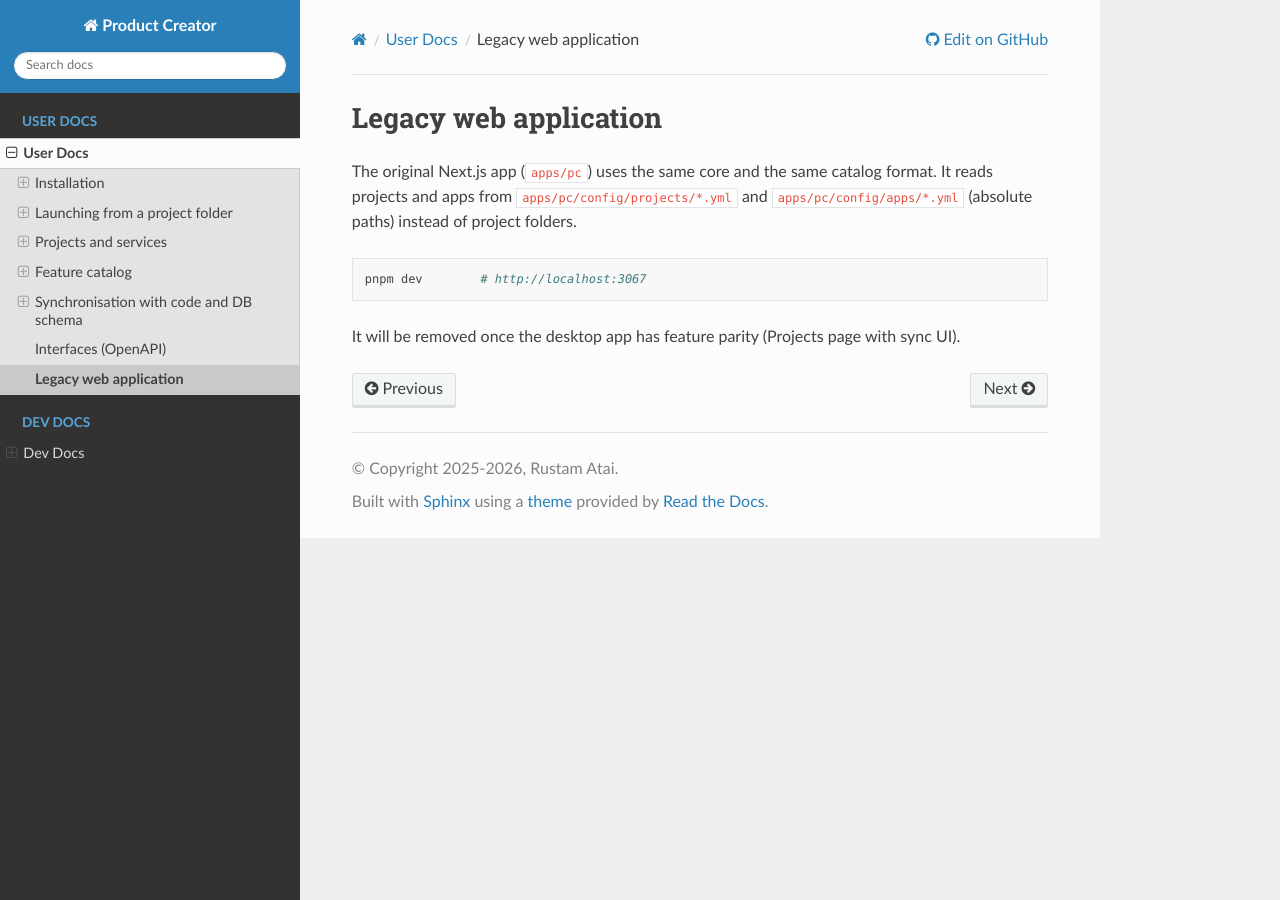
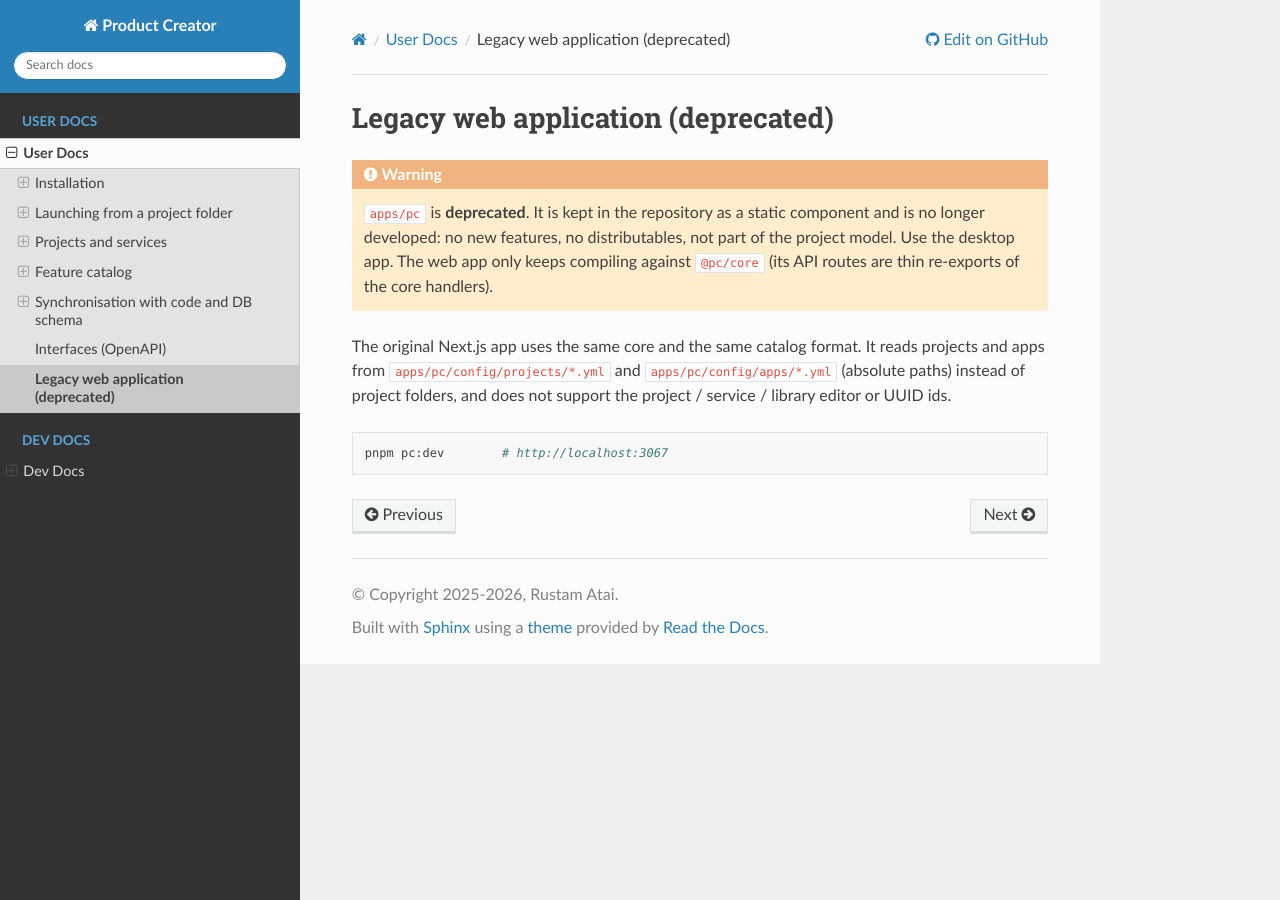
Before and after one commit to atai/product-creator, a Sphinx documentation site: the page built from docs/source/user-guide/web-app.rst, in a window 1280 px wide. Built offline with Sphinx 7.4.7 and the Read the Docs theme 3.1.0, drawn with Linux system fonts in a browser that asks for light colours.

Commit message:
PRODUCTCREATOR-15: mark apps/pc as deprecated static component
- README, package.json (deprecated flag) and docs warning
- root dev/build/start scripts now run the desktop app; legacy web app via pnpm pc:dev / pc:build

```diff
--- a/docs/source/user-guide/web-app.rst
+++ b/docs/source/user-guide/web-app.rst
@@ -1,12 +1,17 @@
-Legacy web application
-======================
+Legacy web application (deprecated)
+===================================
 
-The original Next.js app (``apps/pc``) uses the same core and the same catalog format. It reads
-projects and apps from ``apps/pc/config/projects/*.yml`` and ``apps/pc/config/apps/*.yml`` (absolute
-paths) instead of project folders.
+.. warning::
+
+   ``apps/pc`` is **deprecated**. It is kept in the repository as a static component and is no
+   longer developed: no new features, no distributables, not part of the project model. Use the
+   desktop app. The web app only keeps compiling against ``@pc/core`` (its API routes are thin
+   re-exports of the core handlers).
+
+The original Next.js app uses the same core and the same catalog format. It reads projects and apps
+from ``apps/pc/config/projects/*.yml`` and ``apps/pc/config/apps/*.yml`` (absolute paths) instead of
+project folders, and does not support the project / service / library editor or UUID ids.
 
 .. code-block:: bash
 
-   pnpm dev        # http://localhost:3067
-
-It will be removed once the desktop app has feature parity (Projects page with sync UI).
+   pnpm pc:dev        # http://localhost:3067
```
Also changed, not shown: package.json (+7 -5 lines), apps/pc/README.md, 4 other files.
